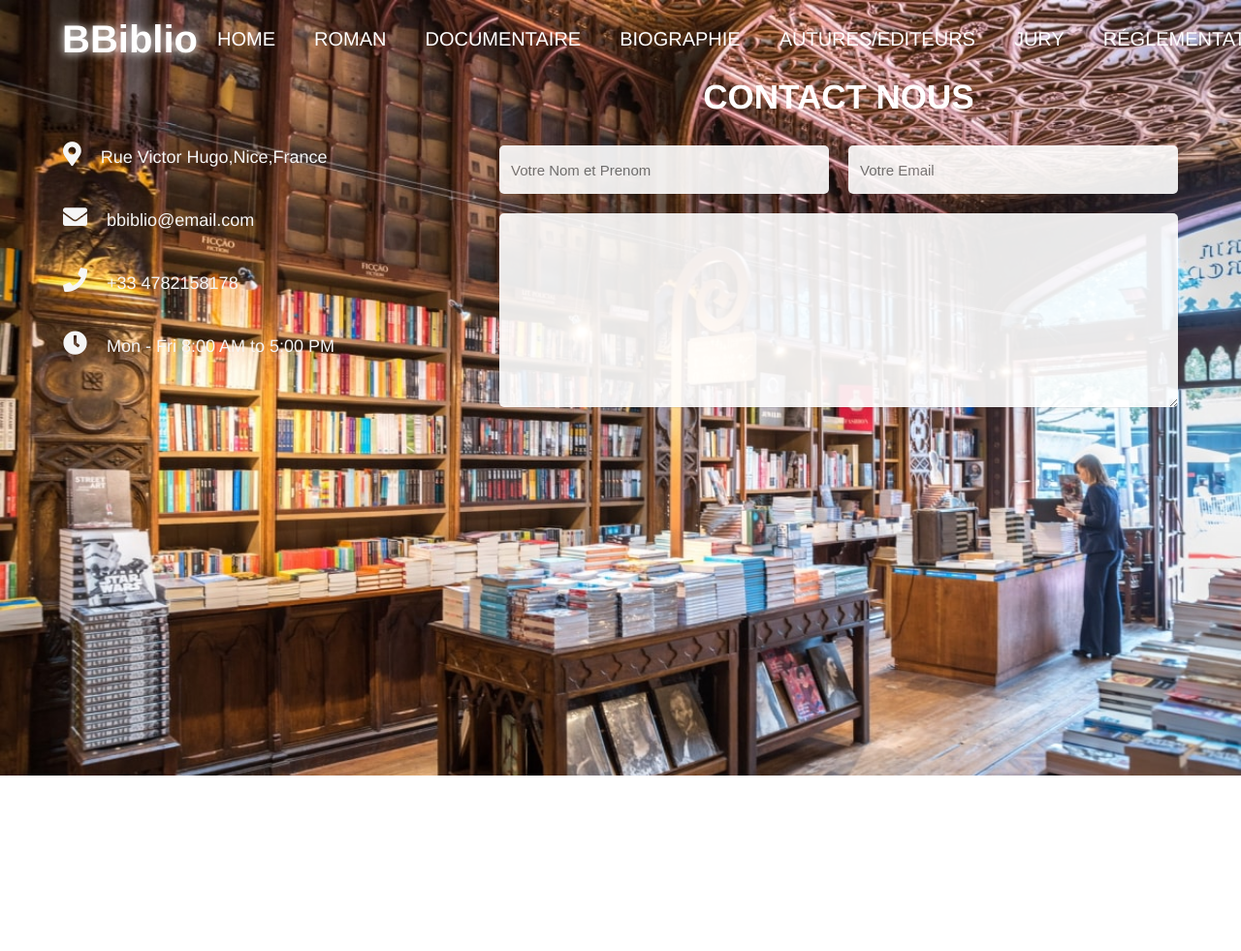
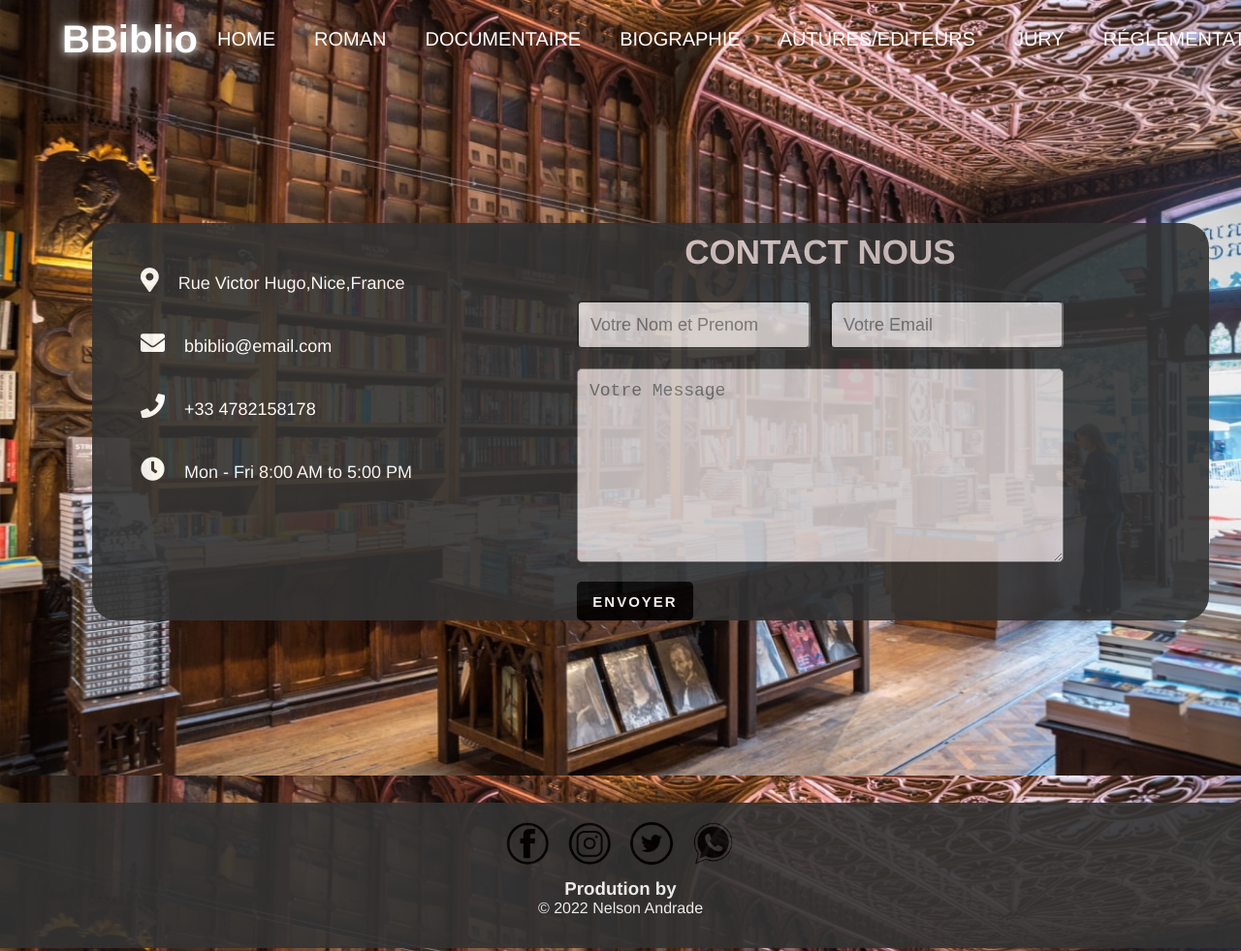
Before and after one commit to nelsonandrade/biblioteca, a plain HTML site: page contact.html in a window 1280 px wide. Shown: the top 981 px of the page at 97% size. Before the commit the page ends 800 px from the top, so only its background shows below. Drawn offline with Linux system fonts and the light colour scheme.

Commit message:
update_26jan16h
page footer

```diff
--- a/contact.html
+++ b/contact.html
@@ -33,27 +33,48 @@
 
 
       <!--contact section start-->
-      <div class="contact-section">
+   <section>
+    <div class="contact-section">
         <div class="contact-info">
-          <div><i class="fas fa-map-marker-alt"></i>Rue Victor Hugo,Nice,France</div>
+          <div><i class="fas fa-map-marker-alt"></i>Rue Victor Hugo,Nice,France
+        </div>
           <div><i class="fas fa-envelope"></i>bbiblio@email.com</div>
           <div><i class="fas fa-phone"></i>+33 4782158178</div>
           <div><i class="fas fa-clock"></i>Mon - Fri 8:00 AM to 5:00 PM</div>
-        </div>
+    </div>
         <div class="contact-form">
           <h2>Contact Nous</h2>
           <form class="contact" action="" method="post">
             <input type="text" name="name" class="text-box" placeholder="Votre Nom et Prenom" required>
             <input type="email" name="email" class="text-box" placeholder="Votre Email" required>
-            <textarea name="message" rows="5" placeholder="Votre Message" required><textarea>
-            <input type="submit" name="submit" class="send-btn" value="Send">
+            <textarea name="message" id="message" required placeholder="Votre Message"></textarea>
+            <button type="submit" name="submit" class="send-btn" value="Send">Envoyer</button>
           </form>
         </div>
-      </div>
+      </div>-->
       <!--contact section end-->
+ </section>
 
-    </section>
-
-
+     <footer class="f_contact" >
+        <div class="rs_contact">
+            <ul class="sociais_contact">
+                <li>
+                <a href="#"><img src="img/face1.png" alt="facebook"></a>
+                </li>
+                <li>
+                <a href="#" ><img src="img/insta.png" alt="instagram"></a>
+                </li>
+                <li>
+                    <a href="#"> <img src="img/twitter-outline.png" alt="twitter"></a>
+                </li>
+                <li>
+                    <a href="#"><img src="img/whatsapp.png" alt="whatsapp"></a>
+                </li>
+            </ul>
+        </div>
+    <div class="prodution_contact">
+        <h3>Prodution by</h3>
+       <p>&copy 2022 Nelson Andrade</p>
+    </div>
 </body>
 </html>
--- a/login.css
+++ b/login.css
@@ -270,18 +270,25 @@ input[type="button"] {
 
 
 .contact-section{
-  width: 100%;
+  width: 90%;
   display: flex;
-  justify-content: center;
-  align-items: center;
+  background:#323232;;
+  margin-top: 150px;
+  float: left;
+  margin-left: 95px;
+  opacity: 0.9;
+  border-radius: 25px;
 }
 
 .contact-info{
-  color:whitesmoke;
+  color:white;
   max-width: 500px;
   line-height: 65px;
   padding-left: 50px;
+  padding-top: 30px;
   font-size: 18px;
+  font-style: bold;
+
 }
 
 .contact-info i{
@@ -291,7 +298,7 @@ input[type="button"] {
 
 .contact-form{
   max-width: 700px;
-  margin-right: 50px;
+  margin-right: 150px;
 }
 
 .contact-info, .contact-form{
@@ -299,23 +306,25 @@ input[type="button"] {
 }
 
 .contact-form h2{
-  color: #fff;
+  color: rgb(214, 198, 198);
   text-align: center;
   font-size: 35px;
+  font-style: bold;
   text-transform: uppercase;
   margin-bottom: 30px;
+  margin-top: 10px;
+
 }
 
 .contact-form .text-box{
-  /*
-  color: #fff;*/
-  border: none;
+  color: rgb(36, 34, 34);
+  background:rgb(228, 223, 223);
   width: calc(50% - 10px);
   height: 50px;
   padding: 12px;
-  font-size: 15px;
+  font-size: 18px;
   border-radius: 5px;
-  box-shadow: 0 1px 1px rgba(0, 0, 0, 0.1);
+  box-shadow: 0 1px 1px rgba(218, 213, 213, 0.1);
   margin-bottom: 20px;
   opacity: 0.9;
 }
@@ -325,15 +334,14 @@ input[type="button"] {
 }
 
 .contact-form textarea{
- /* background: #000;*/
-  color: #fff;
-  border: none;
+  background: rgb(223, 216, 216);
+  color: rgb(253, 242, 242);
   width: 100%;
   padding: 12px;
-  font-size: 15px;
+  font-size: 18px;
   min-height: 200px;
   max-height: 400px;
-  resize: vertical;
+  /*resize: vertical;*/
   border-radius: 5px;
   box-shadow: 0 1px 1px rgba(0, 0, 0, 0.1);
   margin-bottom: 20px;
@@ -341,8 +349,8 @@ input[type="button"] {
 }
 
 .contact-form .send-btn{
-  float: right;
-  background: #2E94E3;
+  float: left;
+  background: #000;
   color: #fff;
   border: none;
   width: 120px;
@@ -358,7 +366,8 @@ input[type="button"] {
 }
 
 .contact-form .send-btn:hover{
-  background: #0582E3;
+  background: #dee0e2;
+  color: #000;
 }
 
 @media screen and (max-width: 950px){
@@ -379,51 +388,11 @@ input[type="button"] {
   }
 }
 
-/* alert msg
-
-.alert-success{
-  z-index: 1;
-  background: #D4EDDA;
-  font-size: 18px;
-  padding: 20px 40px;
-  min-width: 420px;
-  position: fixed;
-  right: 0;
-  top: 10px;
-  border-left: 8px solid #3AD66E;
-  border-radius: 4px;
-}
-
-.alert-error{
-  z-index: 1;
-  background: #FFF3CD;
-  font-size: 18px;
-  padding: 20px 40px;
-  min-width: 420px;
-  position: fixed;
-  right: 0;
-  top: 10px;
-  border-left: 8px solid #FFA502;
-  border-radius: 4px;
-}*/
+/*footer*/
 
 
-
-
-
-
-
-
-
-
-
-
-
-
-
-/*footer*/
 footer{
-    margin: 100px auto;
+    margin: 280px auto;
     height: 150px;
     width: 100%;
     padding-top: 10px;
@@ -446,3 +415,32 @@ footer{
     text-align: center;
 
 }
+/*footer page contact*/
+
+.f_contact{
+  margin: 730px auto;
+  height: 150px;
+  width: 100%;
+  padding-top: 10px;
+  background-color:#323232;
+  opacity: 0.9;
+
+
+}
+.rs_contact a img{
+  width: 64px;
+  padding: 10px;
+  align-items: center;
+
+}
+.rs_contact ul {
+  list-style: none;
+  display: flex;
+  padding: 0 10px;
+  justify-content: center;
+}
+.prodution_contact {
+  text-align: center;
+  color: white;
+
+}
```
